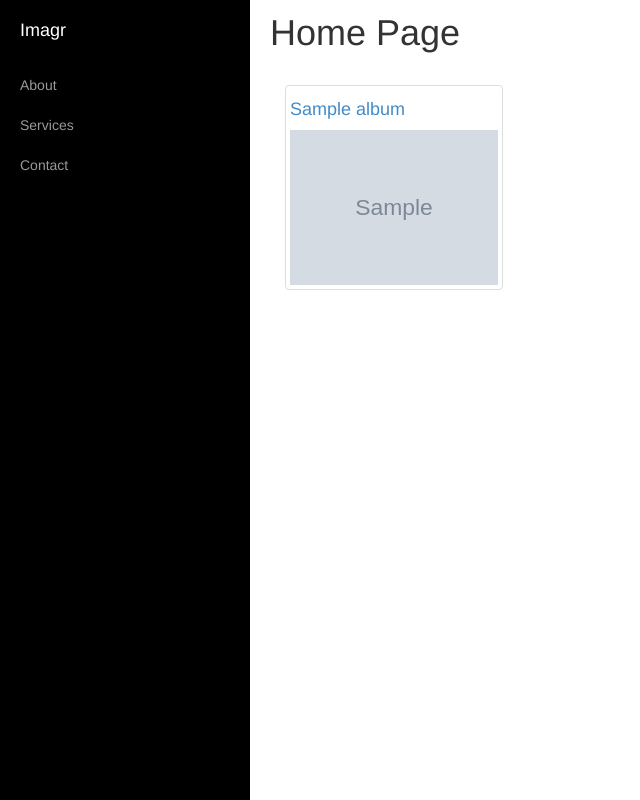
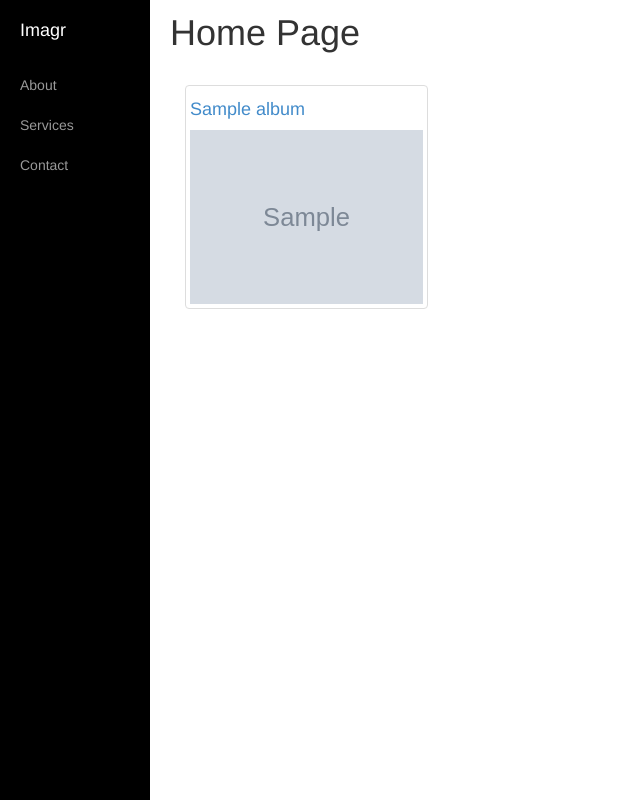
Before and after one commit to sazlin/cfpydev-imagr, a Django app: template imagr_images/templates/home.html in a window 1280 px wide. Shown: the whole page, without its empty margins (0-640 px from the left). Run offline with Django 3.2, Linux system fonts and the light colour scheme; the template is opened without the code that fills it: most values are stand-ins (such as "Sample title", 1, 10 or a date in 2020); grey boxes marked "Sample" are stand-in pictures; some libraries are stand-ins or nearby versions.

Commit message:
Added css changes to make sidebar smaller / less intrusive

```diff
--- a/imagr_images/static/css/simple-sidebar.css
+++ b/imagr_images/static/css/simple-sidebar.css
@@ -1,12 +1,12 @@
 #wrapper {
-  padding-left: 250px;
+  padding-left: 150px;
   transition: all 0.4s ease 0s;
 }
 
 #sidebar-wrapper {
-  margin-left: -250px;
-  left: 250px;
-  width: 250px;
+  margin-left: -150px;
+  left: 150px;
+  width: 150px;
   background: #000;
   position: fixed;
   height: 100%;
@@ -22,7 +22,7 @@
 .sidebar-nav {
   position: absolute;
   top: 0;
-  width: 250px;
+  width: 150px;
   list-style: none;
   margin: 0;
   padding: 0;
@@ -88,7 +88,7 @@
 @media (max-width:767px) {
 
 #wrapper {
-  padding-left: 0;
+  padding-left: 150px;
 }
 
 #sidebar-wrapper {
@@ -97,12 +97,12 @@
 
 #wrapper.active {
   position: relative;
-  left: 250px;
+  left: 150px;
 }
 
 #wrapper.active #sidebar-wrapper {
-  left: 250px;
-  width: 250px;
+  left: 150px;
+  width: 150px;
   transition: all 0.4s ease 0s;
 }
 
```
